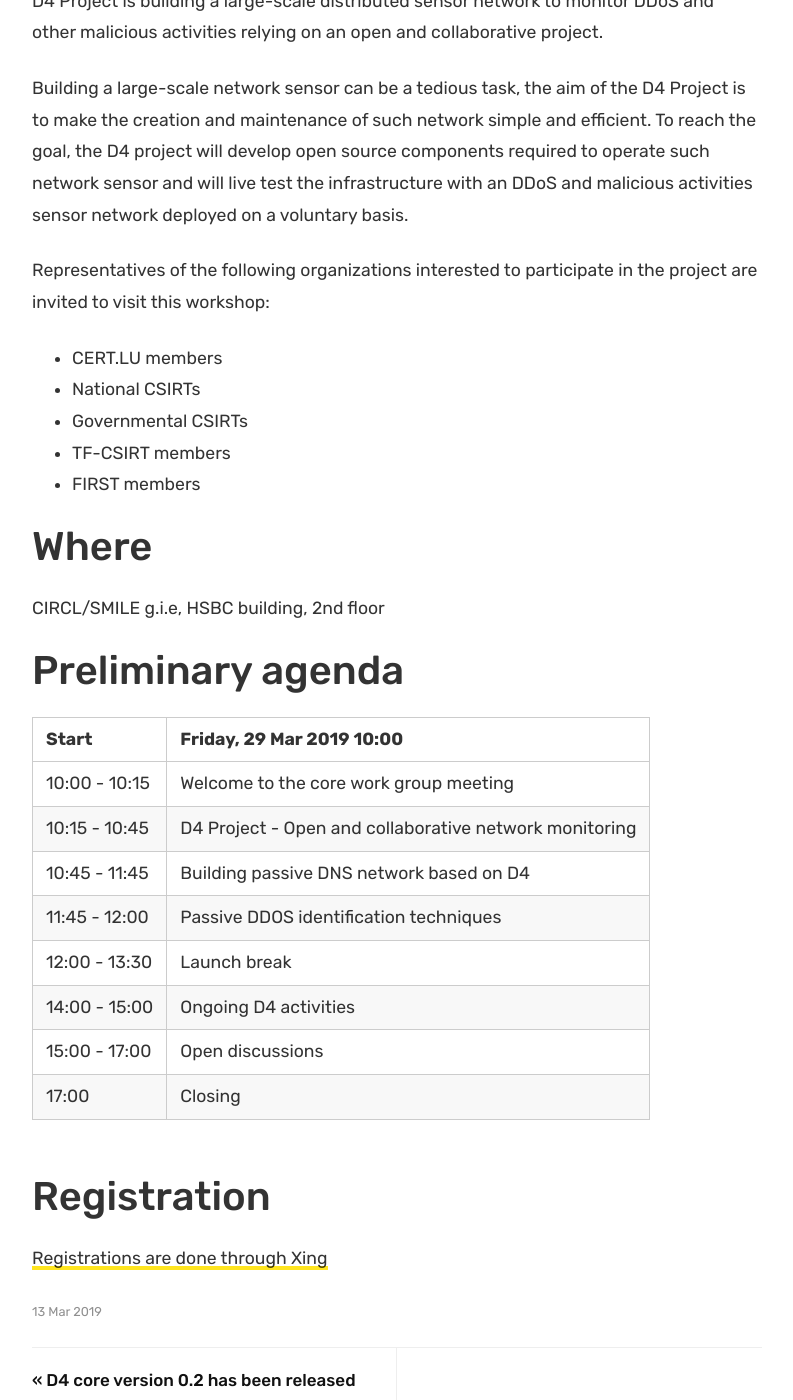
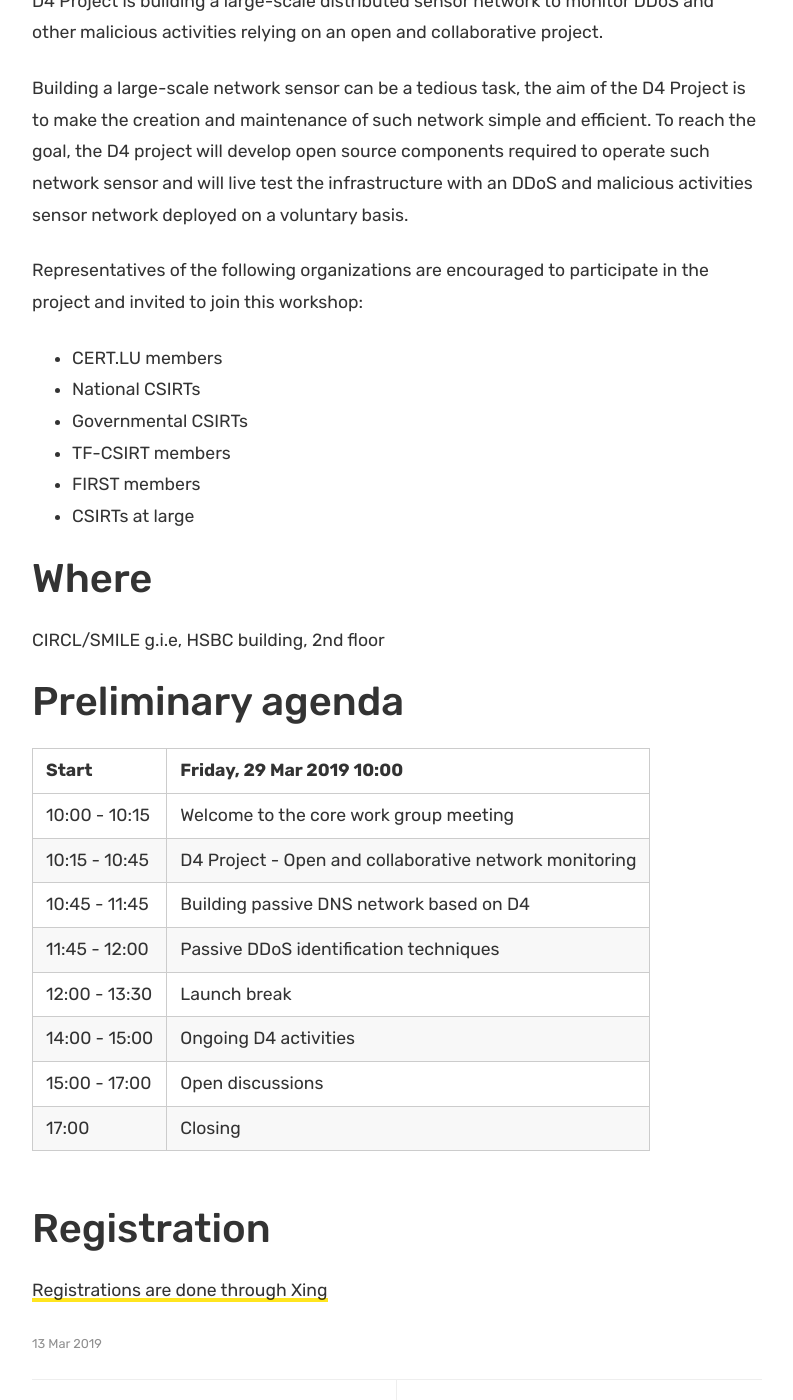
Before and after one commit to D4-project/d4-website, a Jekyll site: the page built from _posts/2019-03-13-D4-Core-Working_Group.md, in a window 1280 px wide and 1400 px high, scrolled down 1123 px. Shown: the whole window, without its empty margins (433-1226 px from the left). Built offline with Jekyll 4.4.1, drawn with Linux system fonts in a browser that asks for light colours.

Commit message:
core workgroup updated

```diff
--- a/_posts/2019-03-13-D4-Core-Working_Group.md
+++ b/_posts/2019-03-13-D4-Core-Working_Group.md
@@ -17,14 +17,15 @@
 with an DDoS and malicious activities sensor network deployed on a voluntary
 basis.
 
-Representatives of the following organizations interested to participate in the
-project are invited to visit this workshop:
+Representatives of the following organizations are encouraged to participate in the
+project and invited to join this workshop:
 
  - CERT.LU members
  - National CSIRTs
  - Governmental CSIRTs
  - TF-CSIRT members
  - FIRST members
+ - CSIRTs at large
 
 # Where
 
@@ -38,7 +39,7 @@
 | 10:00 - 10:15  | Welcome to the core work group meeting                 |
 | 10:15 - 10:45  | D4 Project - Open and collaborative network monitoring |
 | 10:45 - 11:45  | Building passive DNS network based on D4               |
-| 11:45 - 12:00  | Passive DDOS identification techniques                 |
+| 11:45 - 12:00  | Passive DDoS identification techniques                 |
 | 12:00 - 13:30  | Launch break                                           |
 | 14:00 - 15:00  | Ongoing D4 activities                                  |
 | 15:00 - 17:00  | Open discussions                                       |
```
